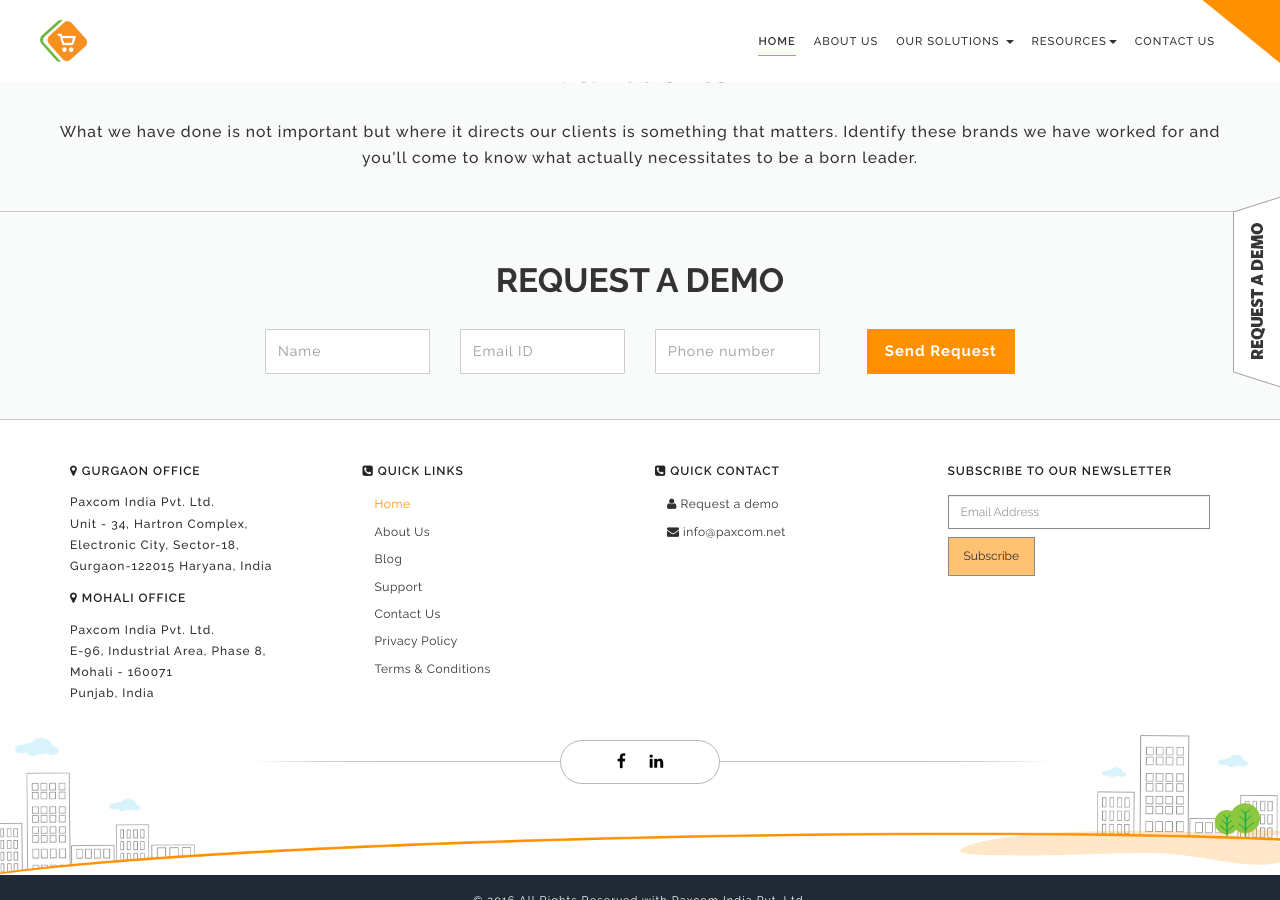
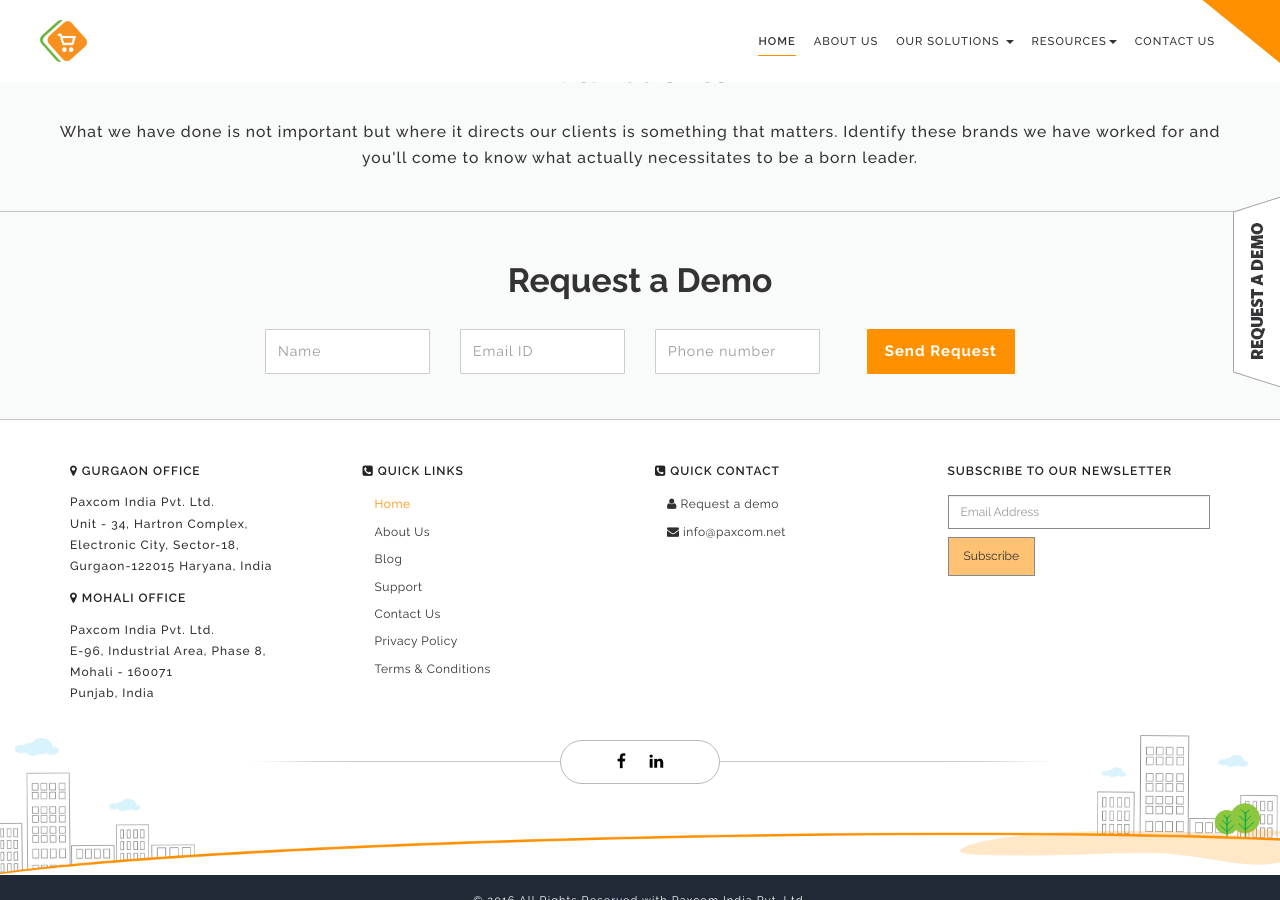
Before and after one commit to paxcom/paxcom.github.io, a Jekyll site: the page built from index.md, in a window 1280 px wide and 900 px high, scrolled down 1575 px. Built offline with Jekyll 4.4.1, drawn with Linux system fonts in a browser that asks for light colours; comment, search, counter and statistics services are not loaded.

Commit message:
Request a Demo

```diff
--- a/_includes/signup-request.html
+++ b/_includes/signup-request.html
@@ -2,7 +2,7 @@
 	<div class="container">
     	<div class="row">
         	<form id="contactform3" name="contactform3" method="POST" action="http://kinator.paxcom.net/paxcom/demo">
-        	<h3 class="text-center"><!--Signup for a trial account -->REQUEST A DEMO</h3>
+        	<h3 class="text-center"><!--Signup for a trial account -->Request a Demo</h3>
             <input type="hidden" name="_subject" value="New Signup for a trial account" />
             <div class="col-md-2 col-sm-3 col-md-offset-2">
             	<div class="form-group">
```
